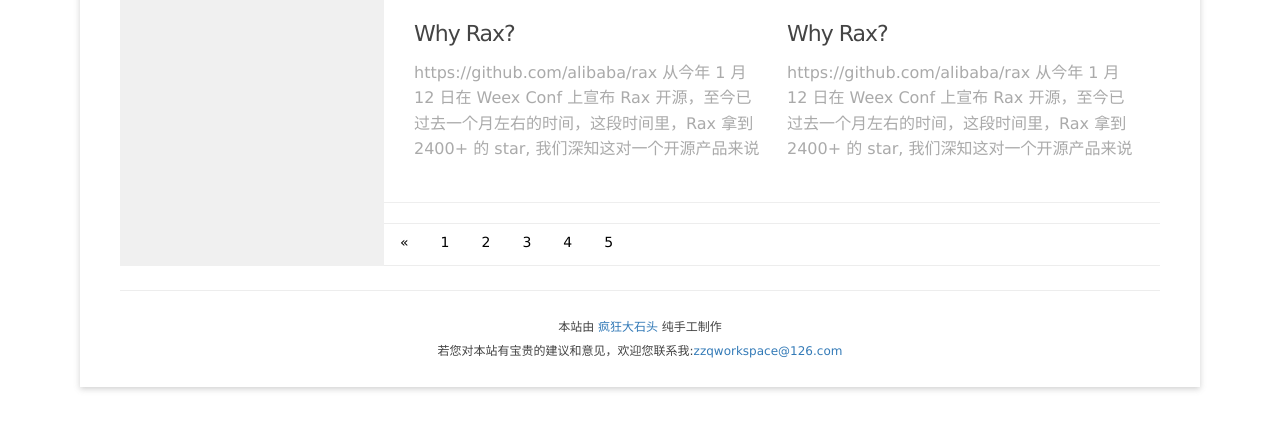
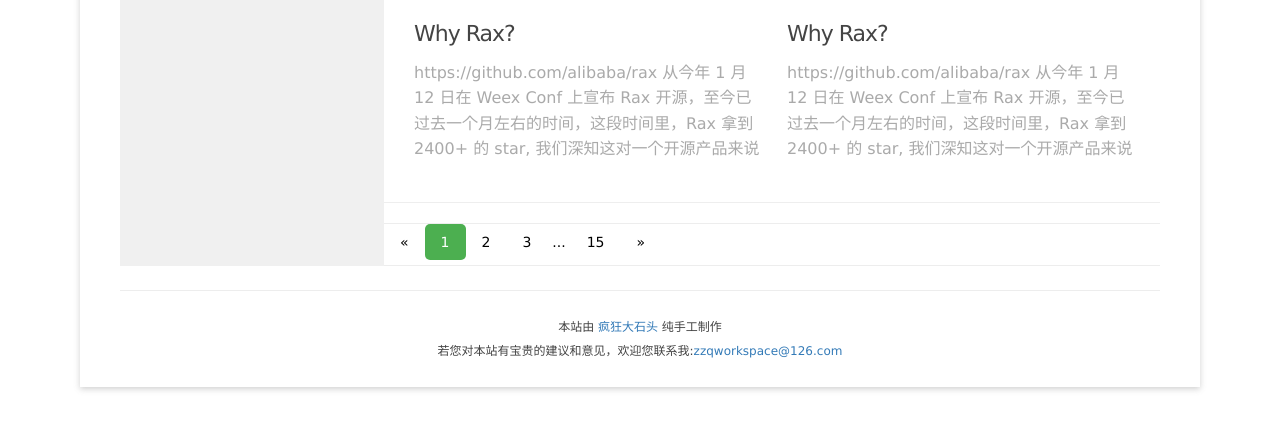
Before and after one commit to ZakZhengZq/myService, a website: page views/hello.html in a window 1280 px wide. Shown: the part 2059-2488 px from the top of the page. Drawn offline with nearby package versions, Linux system fonts and the light colour scheme; files that its build step writes are made by us from their sources.

Commit message:
完成分页功能

```diff
--- a/static/css/blog_base_inner.scss
+++ b/static/css/blog_base_inner.scss
@@ -296,5 +296,10 @@
         }
       }
     }
+    span{
+      color: black;
+      float: left;
+      padding: 8px 5px;
+    }
   }
 }
--- a/static/js/b_base/base_body_innerdata.js
+++ b/static/js/b_base/base_body_innerdata.js
@@ -129,19 +129,102 @@
 new Vue({
     el:'#pagination',
     data: {
-        pagenum:5
+        staticNum:[{id:2,display:false,val:2},{id:3,display:false,val:3},{id:4,display:false,val:4}
+                        ,{id:5,display:false,val:5},{id:6,display:false,val:6}],
+        pageNum:15,
+        ellipsis1:false,
+        ellipsis2:false,
+        left:false,
+        right:false,
+        lastNum:false
+    },
+    mounted:function () {
+        document.getElementById("1").className='_active';
+        if (this.pageNum<=4){
+            if (this.pageNum==2){this.lastNum=true}
+            if (this.pageNum==3){this.lastNum=true;this.staticNum[0].display=true;}
+            if (this.pageNum==4){this.lastNum=true;this.staticNum[0].display=true;this.staticNum[1].display=true;}
+        }
+        if (this.pageNum>4){
+            this.left=true;
+            this.right=true;
+            this.lastNum=true;
+            this.ellipsis2=true;
+            this.staticNum[0].display=true;this.staticNum[1].display=true;
+        }
     },
     methods: {
         select: function (event) {
-            // `this` 在方法里指当前 Vue 实例
-            //console.log(document.getElementsByName('pana'));
             let arr=document.getElementsByName('pana');
             for (let i in arr) {
                 if (!arr.hasOwnProperty(i)){continue}
-                //console.log(i);
                 arr[i].className='';
             }
-            document.getElementById(event.target.id).className='_active';
+            //document.getElementById(event.target.id).className='_active';
+            //console.log(document.getElementById(event.target.id).firstChild.nodeValue);
+            if(this.pageNum>=5){
+               let seleVal=parseInt(document.getElementById(event.target.id).firstChild.nodeValue);
+                if((seleVal-1)>=4 && (this.pageNum-seleVal)>=4){
+                    this.ellipsis1=true;
+                    this.ellipsis2=true;
+                    document.getElementById('4').className='_active';
+                    for (let i=0,j=-2;i<5;i++,j++)
+                    this.staticNum[i].val=seleVal+j;
+                }
+                if((seleVal-1)<4 && (this.pageNum-seleVal)>=4){
+                    document.getElementById(event.target.id).className='_active';
+                    this.disappear();
+                    for (let i=2,j=2;i<=parseInt(event.target.id)+2;i++,j++){
+                        this.staticNum[i-2].val=j;
+                        this.staticNum[i-2].display=true;}
+                    this.ellipsis1=false;
+                    this.ellipsis2=true;
+                }
+                if((seleVal-1)>=4 && (this.pageNum-seleVal)<4){
+                    document.getElementById(event.target.id).className='_active';
+                    this.disappear();
+                    for (let i=6,j=this.pageNum-1;i>=parseInt(event.target.id)-2;i--,j--){
+                        this.staticNum[i-2].val=j;
+                        this.staticNum[i-2].display=true;}
+                    this.ellipsis1=true;
+                    this.ellipsis2=false;
+                }
+                if (this.pageNum==5){
+                    document.getElementById(event.target.id).className='_active';
+                    if(seleVal==2 || seleVal==3 || seleVal==4){
+                        for (let i=2;i<5;i++){
+                            this.staticNum[i-2].val=i;
+                            this.staticNum[i-2].display=true;}
+                        this.ellipsis1=false;
+                        this.ellipsis2=false;
+                    }
+                }
+                if (this.pageNum==6){
+                    document.getElementById(event.target.id).className='_active';
+                    if(seleVal==3 || seleVal==4){
+                        for (let i=2;i<6;i++){
+                            this.staticNum[i-2].val=i;
+                            this.staticNum[i-2].display=true;}
+                        this.ellipsis1=false;
+                        this.ellipsis2=false;
+                    }
+                }
+                if (this.pageNum==7){
+                    document.getElementById(event.target.id).className='_active';
+                    if(seleVal==4){
+                        for (let i=2;i<7;i++){
+                            this.staticNum[i-2].val=i;
+                            this.staticNum[i-2].display=true;}
+                        this.ellipsis1=false;
+                        this.ellipsis2=false;
+                    }
+                }
+            }
+        },
+        disappear:function () {
+            for(let i=0; i<5;i++){
+                    this.staticNum[i].display=false;
+            }
         }
     }
 });
--- a/views/hello.html
+++ b/views/hello.html
@@ -4,8 +4,13 @@
     </div>
     <nav id="pagination">
         <ul class="_pagination">
-            <li><a href="#">«</a></li>
-            <li v-for="n in pagenum"><a v-bind:id="'ref'+n" name="pana" class="" v-on:click="select" v-text="n">1</a></li>
+            <li v-if="left"><a href="#">«</a></li>
+            <li><a id="1" name="pana" class="" v-on:click="select">1</a></li>
+            <li v-if="ellipsis1"><span>...</span></li>
+            <li v-for="item in staticNum" v-if="item.display"><a v-bind:id="item.id" name="pana" class="" v-on:click="select" v-text="item.val">1</a></li>
+            <li v-if="ellipsis2"><span>...</span></li>
+            <li v-if="lastNum"><a v-bind:id="7" name="pana" class="" v-on:click="select" v-text="pageNum">1</a></li>
+            <li v-if="right"><a href="#">»</a></li>
         </ul>
     </nav>
 {% endblock %}
```
Also changed, not shown: static/css/blog_base_inner.css, 1 other file.
